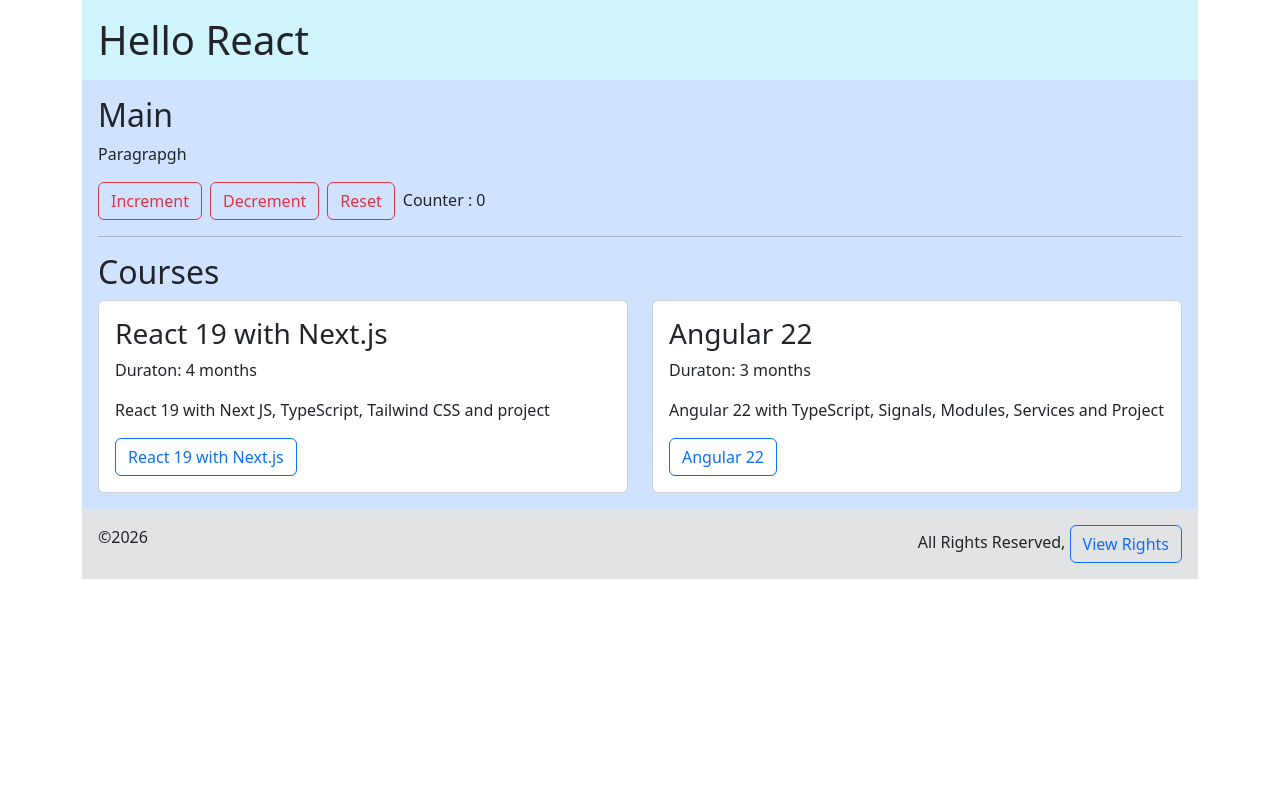
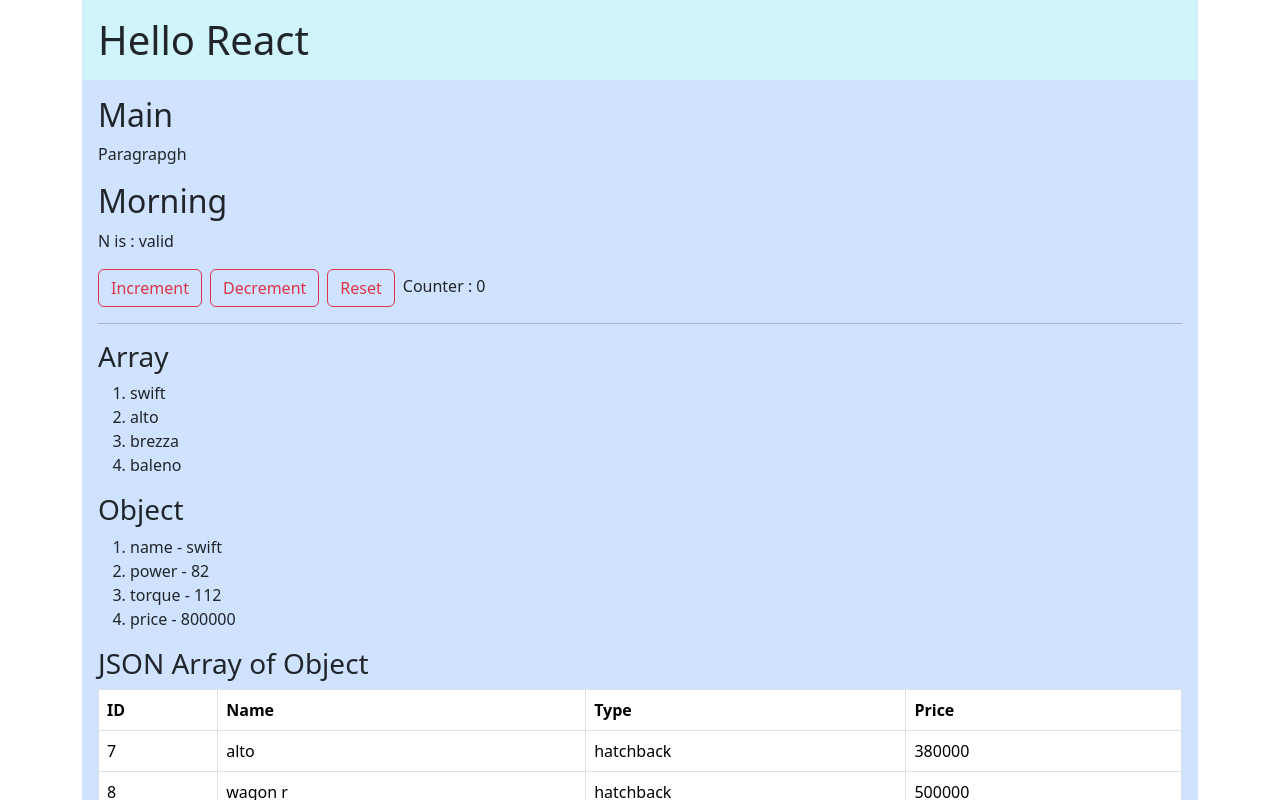
Before and after one commit to avimalhotra/react-aug2026, a React (Vite) app: page / in a window 1280 px wide. Shown: the top 800 px of the page. Built offline with nearby package versions, Linux system fonts and the light colour scheme.

Commit message:
Loops and conditions

```diff
--- a/src/App.jsx
+++ b/src/App.jsx
@@ -2,12 +2,40 @@ import HeaderComponent from "./Header";
 import FooterComponent from "./Footer";
 import CardComponent from "./Card";
 import {useState} from "react";
+import GreetUser from "./Greet";
 
 function App(){
 
-  console.log(new Date().toLocaleString());
+  const [counter,setCounter]=useState(0);
 
-  const [counter,setCounter]=useState(0);
+  const cars=["swift","alto","brezza","baleno"];
+  const car={name:"swift", power:82, torque:112, price:800000};
+  const data=[
+    {"id":1,"name":"swift","type":"hatchback","price":870000},
+    {"id":2,"name":"dzire","type":"sedan","price":980000},
+    {"id":3,"name":"baleno","type":"hatchback","price":880000},
+    {"id":4,"name":"fronx","type":"hatchback","price":1150000},
+    {"id":5,"name":"brezza","type":"suv","price":1250000},
+    {"id":6,"name":"grand vitara","type":"suv","price":1990000},
+    {"id":7,"name":"alto","type":"hatchback","price":380000},
+    {"id":8,"name":"wagon r","type":"hatchback","price":500000},
+  ];
+
+  data.sort((x,y)=>{
+      // if(x.price<=y.price){ return 1 }
+      // else{ return -1 }
+      return (x.price<=y.price) ? -1 : 1;
+  });
+
+  // const nums=[1,9,10,2,5,6,4];
+  // const even=nums.filter(i=>i%2==0);
+  // const suv=data.filter(i=>i.type=="suv");
+
+  // const sum=nums.reduce((x,y)=>x+y,0);
+
+
+  const t=2;
+  const n="aa";
 
   return (
     <div className="container">
@@ -15,13 +43,57 @@ function App(){
       <main className="p-3 bg-primary-subtle">
         <h2>Main</h2>
         <p>Paragrapgh</p>
+
+        <GreetUser time={10}></GreetUser>
+
+        {/* <p> {(t%2==0) ? "even" : "odd"}</p> */}
+        <p> N is : { n && "valid" }</p>
+
         <button className="btn btn-outline-danger me-2" onClick={()=>setCounter(counter+1)}>Increment</button>
         <button className="btn btn-outline-danger me-2" onClick={()=>setCounter(counter-1)}>Decrement</button>
         <button className="btn btn-outline-danger me-2" onClick={()=>setCounter(0)}>Reset</button>
         <output>Counter : {counter}</output>
-        {/* <img src="bat.svg" alt="batman" width={300} height={120} />
-        <label htmlFor="name">Name</label><input type="text" name="name" id="name" /> */}
+
       <hr />
+      <h3>Array</h3>
+      <ol>
+        { cars.map((elem,ind)=>(
+          <li key={ind}>{elem}</li>
+        )) }
+      </ol>
+      <h3>Object</h3>
+      <ol>
+        {
+          Object.entries(car).map(([key,value],ind)=>(
+            <li key={ind}>{key} - {value} </li>
+          ))
+        }
+      </ol>
+      <h3>JSON Array of Object</h3>
+      <table className="table table-bordered">
+        <thead>
+          <tr>
+            <th>ID</th>
+            <th>Name</th>
+            <th>Type</th>
+            <th>Price</th>
+          </tr>
+        </thead>
+        <tbody>
+            {
+              data.map(elem=>(
+                <tr key={elem.id}>
+                  <td>{elem.id}</td>
+                  <td>{elem.name}</td>
+                  <td>{elem.type}</td>
+                  <td>{elem.price}</td>
+                </tr>
+              ))
+            }
+        </tbody>
+      </table>
+
+
       <h2>Courses</h2>
         <div className="row">
             <div className="col-md-6">
--- a/src/Footer.jsx
+++ b/src/Footer.jsx
@@ -1,10 +1,9 @@
-import CardLinkComponent from "./CardLink";
 
 export default function FooterComponent() {
   return (
     <footer className="bg-secondary-subtle p-3 d-flex justify-content-between">
       <p className="m-0">&copy;{new Date().getFullYear()}</p>
-      <p className="m-0">All Rights Reserved, <CardLinkComponent path="/rights" link="View Rights"></CardLinkComponent> </p>
+      <p className="m-0">All Rights Reserved</p>
     </footer>
   );
 }
--- /dev/null
+++ b/src/Greet.jsx
@@ -0,0 +1,11 @@
+export default function GreetUser(prop) {
+  if (prop.time < 12) {
+    return <h2>Morning</h2>;
+  } else if (prop.time < 16) {
+    return <h2>Afternoon</h2>;
+  } else if (prop.time < 24) {
+    return <h2>Evening</h2>;
+  } else {
+    return <h2>Invalid</h2>;
+  }
+}
```
